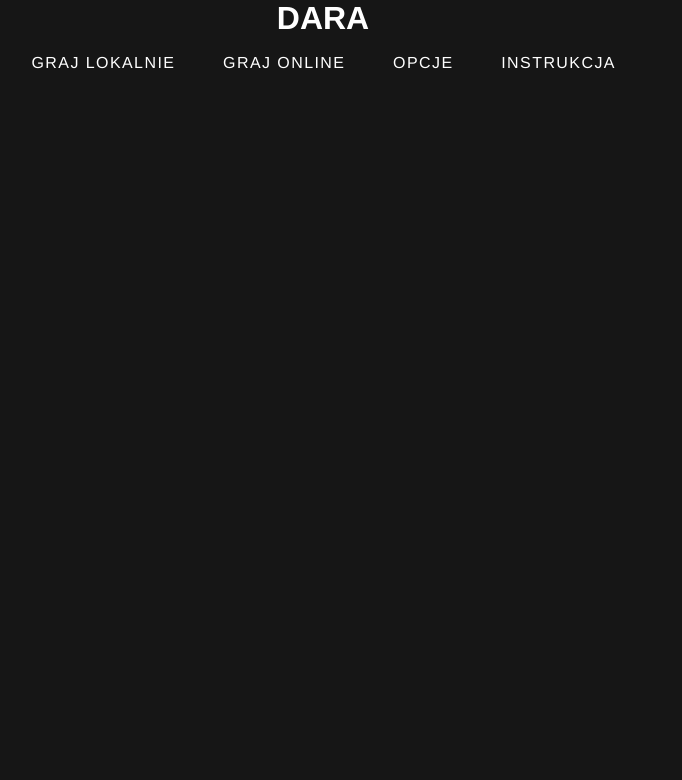
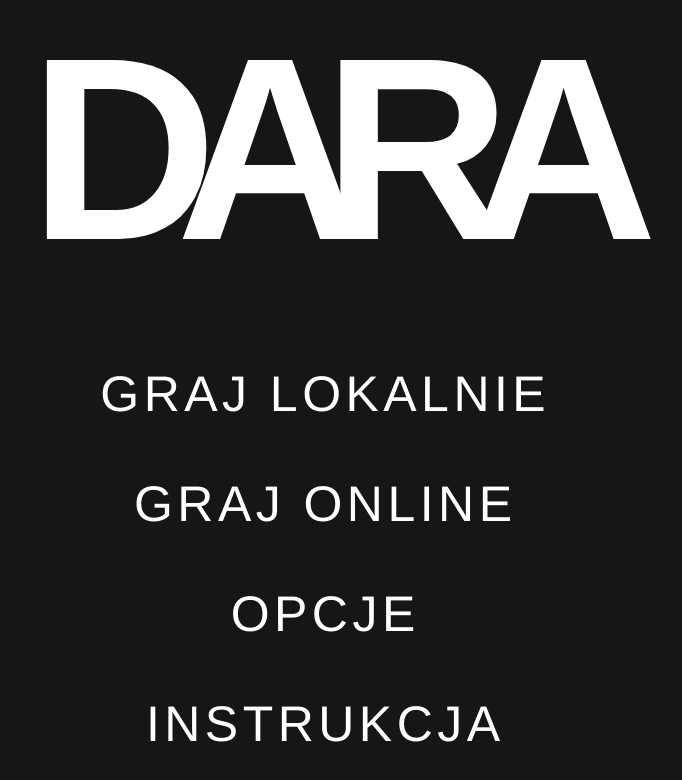
Before and after one commit to Lukixs/praca-inzynierska, a Vue app: page / in a window 1280 px wide. Shown: the top 780 px of the page, without its empty margins (317-999 px from the left). Built offline with nearby package versions, Linux system fonts and the light colour scheme.

Commit message:
Fixed sass, half-made menu

```diff
--- a/package.json
+++ b/package.json
@@ -29,6 +29,8 @@
     "@vue/eslint-config-typescript": "^7.0.0",
     "eslint": "^6.7.2",
     "eslint-plugin-vue": "^6.2.2",
+    "node-sass": "^5.0.0",
+    "sass-loader": "^10.0.5",
     "typescript": "~4.1.5",
     "vue-cli-plugin-vuetify": "~2.4.5",
     "vue-template-compiler": "^2.6.11"
--- a/src/views/Menu.vue
+++ b/src/views/Menu.vue
@@ -1,16 +1,23 @@
 <template>
   <div class="menu">
+    <div class="header">
       <h1 class="h1 title ">DARA</h1>
-    <div class="menu--options">
+    </div>
+
+    <div class="options">
+      <div class="options--list">
+        <!-- <div class="test1"> -->
         <v-btn
+          dark
+          text
           v-for="(item, index) in items"
           :key="index"
-        x-large
-        dark
-        text
           :to="item.link"
-        >{{ item.title }}</v-btn
         >
+          {{ item.title }}</v-btn
+        >
+        <!-- </div> -->
+      </div>
     </div>
     <!-- <router-link to="/local">Local Game</router-link> |
     <router-link to="/about">AI Game - Easy</router-link> |
@@ -30,7 +37,7 @@ export default Vue.extend({
     return {
       items: [
         { title: "GRAJ LOKALNIE", link: "/local" },
-        { title: "GRAJ ONLINE", ilink: "/about" },
+        { title: "GRAJ ONLINE", link: "/about" },
         { title: "OPCJE", link: "/minimax" },
         { title: "INSTRUKCJA", icon: "mdi-forum", link: "/online" },
       ],
@@ -41,6 +48,63 @@ export default Vue.extend({
 <style lang="scss" scoped>
 .menu {
   color: white;
+  -webkit-user-select: none; /* Safari */
+  -moz-user-select: none; /* Firefox */
+  -ms-user-select: none; /* IE10+/Edge */
+  user-select: none; /* Standard */
+}
+.header {
+  font-size: 130px;
+  letter-spacing: -41px;
+}
+
+.options {
+  margin-top: 5vh;
+  font-size: 50px;
+  display: flex;
+
+  justify-content: center;
+  &--list {
+    display: flex;
+    flex-direction: column;
+    justify-content: space-between;
+  }
+
+  // .test1 {
+  //   position: absolute;
+  // }
+  // .test1:hover::before,
+  // .test1:hover::after {
+  //   content: "";
+  //   position: absolute;
+  //   height: 100%;
+  //   width: 20px;
+  //   top: 0px;
+  //   background-image: radial-gradient(
+  //       circle at center,
+  //       red 5px,
+  //       transparent 5px
+  //     ),
+  //     radial-gradient(circle at center, red 5px, transparent 5px);
+  //   background-size: 20px 20px;
+  //   background-position: top center, bottom center;
+  //   background-repeat: no-repeat;
+  // }
+
+  // .test1:hover::before {
+  //   left: 0px;
+  // }
+  // .test1:hover::after {
+  //   right: 0px;
+  // }
+
+  .v-btn {
+    // margin: 5px 0;
+    // width: 36px;
+    // min-width: 36px;
+    font-size: 50px;
+    height: 110px !important;
+  }
 }
 /* @import "../styles/styles.scss"; */
 </style>
```
Also changed, not shown: 2 other files (tests, documents, lock files or other folders). Lines whose indentation alone changed are shown as unchanged.
